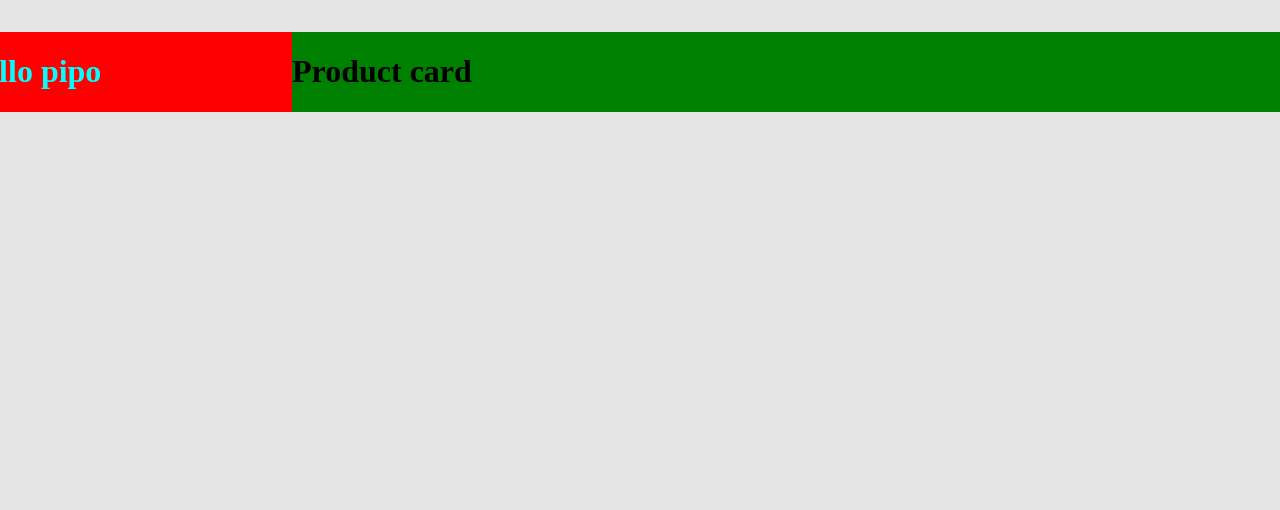
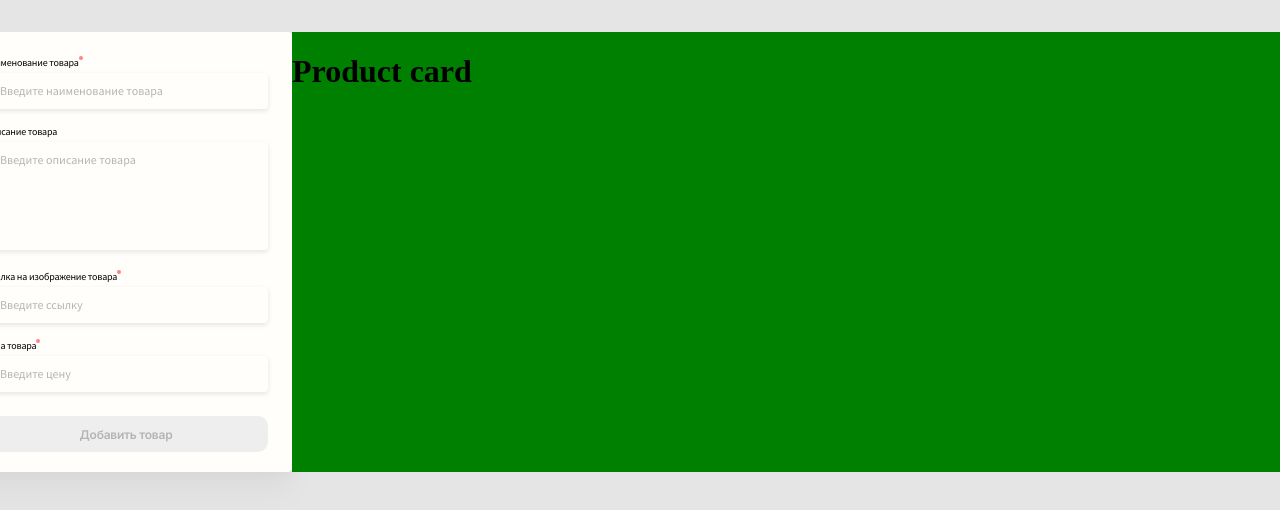
Before and after one commit to MordoJP/ida-test, a Vue app: page / in a window 1280 px wide. Shown: the top 510 px of the page. Built offline with nearby package versions, Linux system fonts and the light colour scheme.

Commit message:
finished the layout of the card for adding goods

```diff
--- a/src/App.vue
+++ b/src/App.vue
@@ -1,7 +1,7 @@
 <template>
   <div class="container">
     <div class="content">
-      <app-new-product class="add-product"></app-new-product>
+      <app-new-product></app-new-product>
       <div class="products-block">
         <h1>Product card</h1>
         <app-product-card></app-product-card>
@@ -23,6 +23,8 @@ export default {
 </script>
 
 <style lang="scss" scoped>
+@import "./style/variables";
+
 .container {
   width: 100%;
   display: flex;
@@ -36,12 +38,6 @@ export default {
   padding: 32px;
   display: flex;
   justify-content: space-between;
-  align-items: center;
-}
-
-.add-product {
-  width: 332px;
-  background: red;
 }
 
 .products-block {
--- a/src/components/NewProduct.vue
+++ b/src/components/NewProduct.vue
@@ -1,6 +1,47 @@
 <template>
-  <div>
-    <h1>Hello pipo</h1>
+  <div class="new-product-container">
+    <div class="new-product-form">
+      <form>
+        <div class="form-group">
+          <label for="product-name" class="required-label">Наименование товара</label>
+          <input
+            type="text"
+            id="product-name"
+            class="form-control-sm"
+            placeholder="Введите наименование товара"
+          >
+        </div>
+      </form>
+      <form>
+        <div class="form-group">
+          <span>Описание товара</span>
+          <textarea class="form-control-big" placeholder="Введите описание товара"></textarea>
+        </div>
+      </form>
+      <form>
+        <div class="form-group">
+          <label for="product-img" class="required-label">Ссылка на изображение товара</label>
+          <input
+            type="text"
+            id="product-img"
+            class="form-control-sm"
+            placeholder="Введите ссылку"
+          >
+        </div>
+      </form>
+      <form>
+        <div class="form-group">
+          <label for="product-price" class="required-label">Цена товара</label>
+          <input
+            type="text"
+            id="product-price"
+            class="form-control-sm"
+            placeholder="Введите цену"
+          >
+        </div>
+      </form>
+      <button class="add-product-button-disabled">Добавить товар</button>
+    </div>
   </div>
 </template>
 
@@ -8,8 +49,94 @@
 
 </script>
 
-<style scoped>
-h1 {
-  color: aqua;
+<style lang="scss" scoped>
+@import "../style/variables";
+
+.new-product-container {
+  display: flex;
+  flex-direction: column;
+  justify-content: space-between;
+}
+
+.new-product-form {
+  width: 332px;
+  height: 440px;
+  box-sizing: border-box;
+  padding: 24px;
+  background: $background-forms-color;
+  box-shadow: 0 20px 30px rgba(0, 0, 0, 0.04), 0 6px 10px rgba(0, 0, 0, 0.02);
+  border-radius: 4px;
+}
+
+.form-group {
+  margin-bottom: 16px;
+  label, span {
+    display: block;
+    margin-bottom: 4px;
+    font-family: $main-font;
+    font-style: normal;
+    font-weight: normal;
+    font-size: 10px;
+    line-height: 13px;
+    letter-spacing: -0.02em;
+    position: relative;
+  }
+  input, textarea {
+    width: 284px;
+    border: none;
+    box-sizing: border-box;
+    background: $background-forms-color;
+    box-shadow: 0 2px 5px rgba(0, 0, 0, 0.1);
+    border-radius: 4px;
+    padding: 10px 16px 11px;
+    font-style: normal;
+    font-weight: normal;
+    font-size: 12px;
+    line-height: 15px;
+    color: $main-text-color;
+    font-family: $main-font;
+  }
+  input[type=text]::placeholder, textarea::placeholder {
+    font-family: $main-font;
+    color: $inner-text-color;
+  }
+  input:focus, textarea:focus {
+    outline: 1px solid $main-text-color;
+  }
+}
+
+.form-control-sm {
+  height: 36px;
+}
+
+.form-control-big {
+  height: 108px;
+  resize: none;
+}
+
+.required-label::after {
+  height: 4px;
+  width: 4px;
+  border-radius: 50%;
+  content: " ";
+  background-color: $error-color;
+  position: absolute;
+}
+
+.add-product-button-disabled {
+  width: 284px;
+  height: 36px;
+  background: $disabled-button-color;
+  border: none;
+  margin-top: 8px;
+  border-radius: 10px;
+  color: $inner-text-color;
+  font-family: $button-font;
+  font-style: normal;
+  font-weight: 600;
+  font-size: 12px;
+  line-height: 15px;
+  text-align: center;
+  letter-spacing: -0.02em;
 }
 </style>
--- /dev/null
+++ b/src/style/_variables.scss
@@ -0,0 +1,15 @@
+// colors
+$inner-text-color: #B4B4B4;
+$main-text-color: #3F3F3F;
+$form-header-color: #49485E;
+$error-color: #FF8484;
+$disabled-button-color: #EEEEEE;
+$active-button-color: #7BAE73;
+$background-forms-color: #FFFEFB;
+$active-button-text-color: #FFFFFF;
+
+//font
+@import url('https://fonts.googleapis.com/css2?family=Source+Sans+Pro:wght@400;600&display=swap');
+@import url('https://fonts.googleapis.com/css2?family=Inter:wght@600&display=swap');
+$main-font: Source Sans Pro, sans-serif;
+$button-font: Inter, sans-serif;
```
Also changed, not shown: src/components/Navbar.vue (added, +18 -0 lines), src/views/Home.vue (deleted, +0 -18 lines), src/assets/logo.png (deleted).
